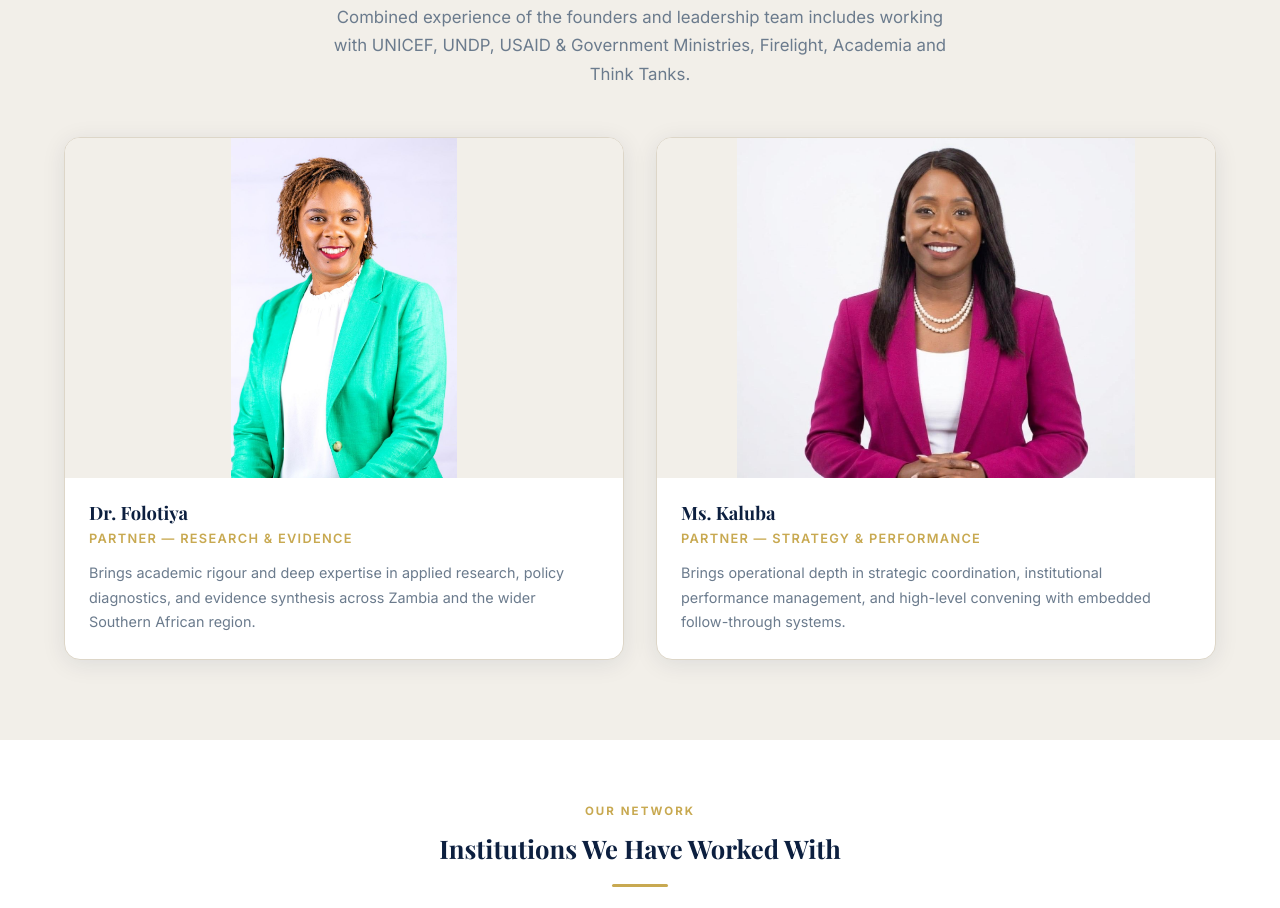
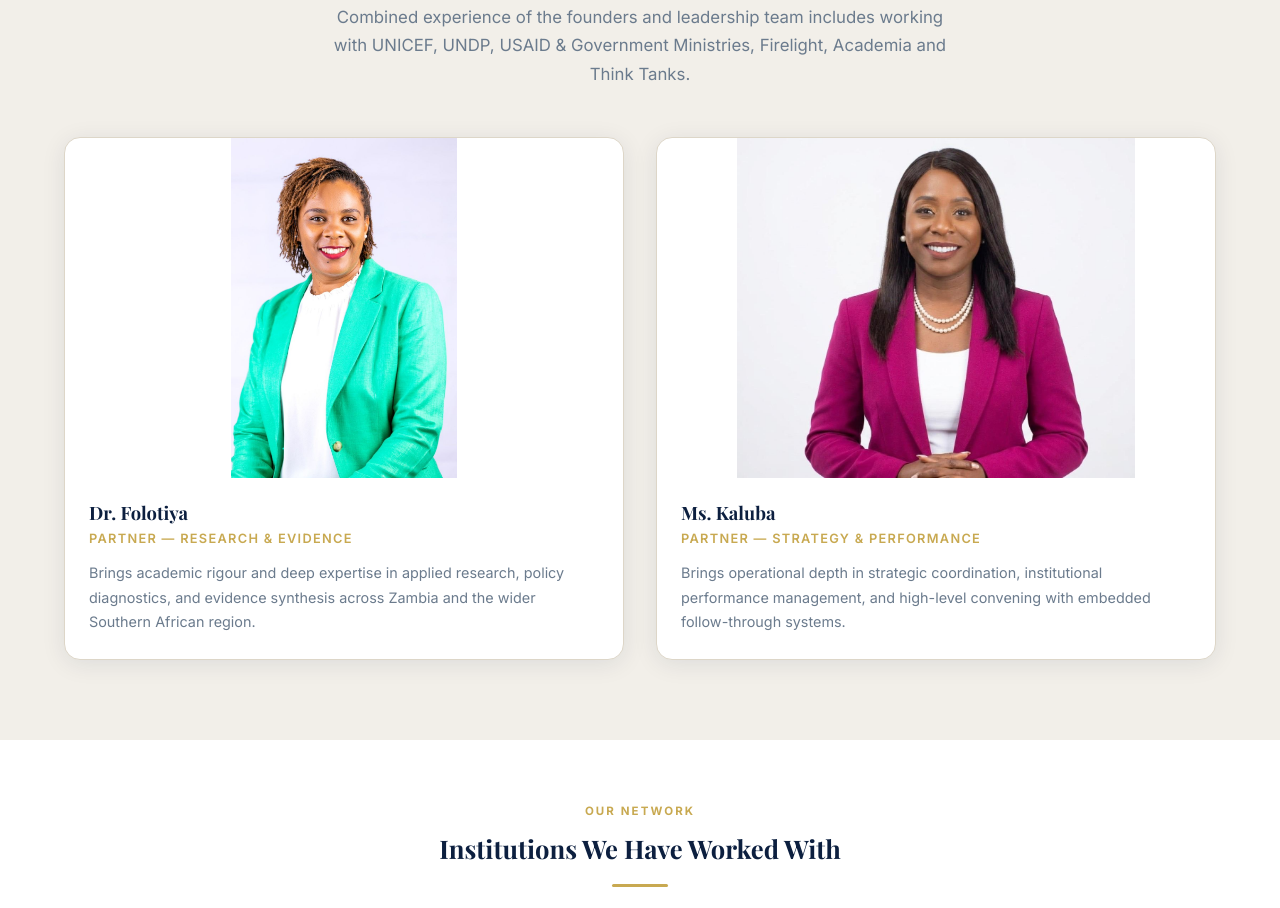
Before and after one commit to gkanyanta/elevare-advisory, a plain HTML site: page about.html in a window 1280 px wide. Shown: the part 2184-3092 px from the top of the page. Drawn offline with nearby package versions, Linux system fonts and the light colour scheme.

Commit message:
Remove background fill from founder photo cards
Co-Authored-By: Claude Sonnet 4.6 <noreply@anthropic.com>

```diff
--- a/css/style.css
+++ b/css/style.css
@@ -185,7 +185,7 @@ p  { color: var(--muted); font-size: 1rem; }
 .nav-dropdown a:hover { background: rgba(255,255,255,0.1); color: var(--white); }
 
 /* ── Team Photo ── */
-.team-photo { width: 100%; height: 340px; object-fit: contain; background: var(--light); display: block; }
+.team-photo { width: 100%; height: 340px; object-fit: contain; display: block; }
 
 /* ── Slideshow / Hero ── */
 .slideshow {
```
